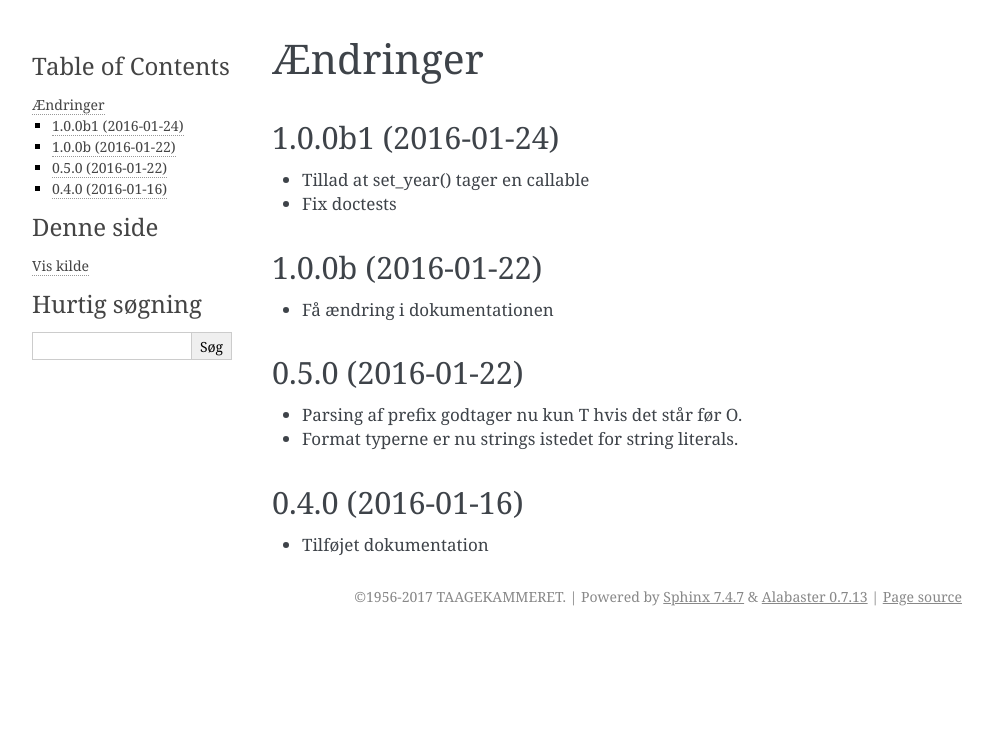
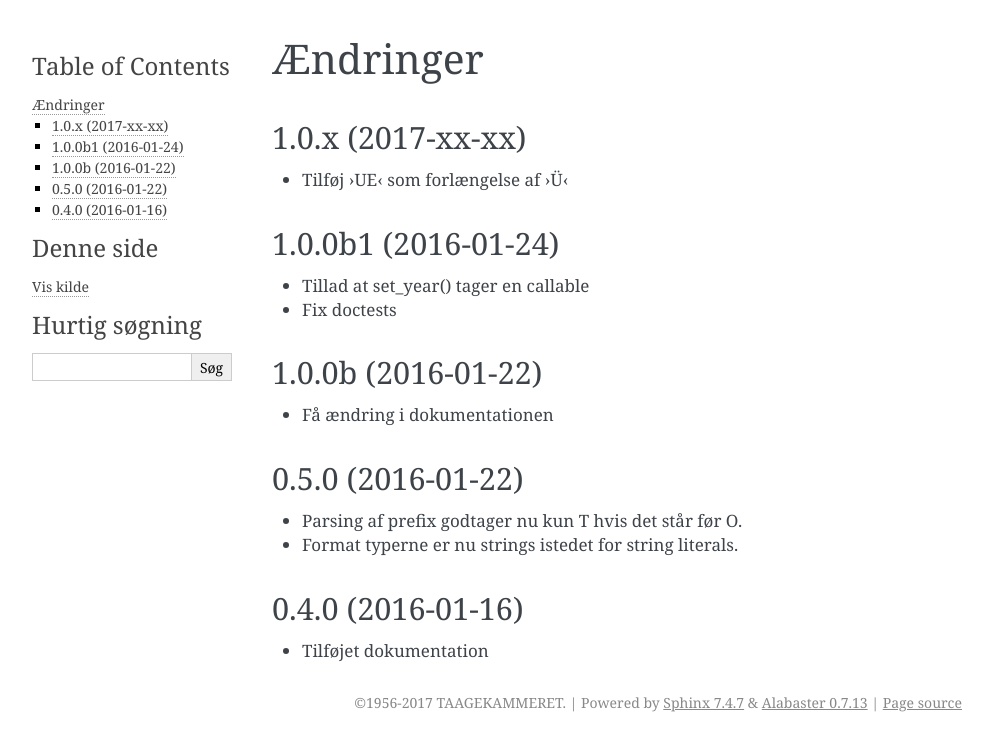
Before and after one commit to TK-IT/tktitler, a Sphinx documentation site: the page built from docs/changes.rst, in a window 1280 px wide. Shown: the top 751 px of the page, without its empty margins (148-1141 px from the left). Built offline with Sphinx 7.4.7, drawn with Linux system fonts in a browser that asks for light colours.

Commit message:
Document changes

```diff
--- a/docs/changes.rst
+++ b/docs/changes.rst
@@ -2,6 +2,12 @@
 =========
 
 .. currentmodule:: tktitler
+
+
+1.0.x (2017-xx-xx)
+------------------
+
+- Tilføj 'UE' som forlængelse af 'Ü'
 
 
 1.0.0b1 (2016-01-24)
```
